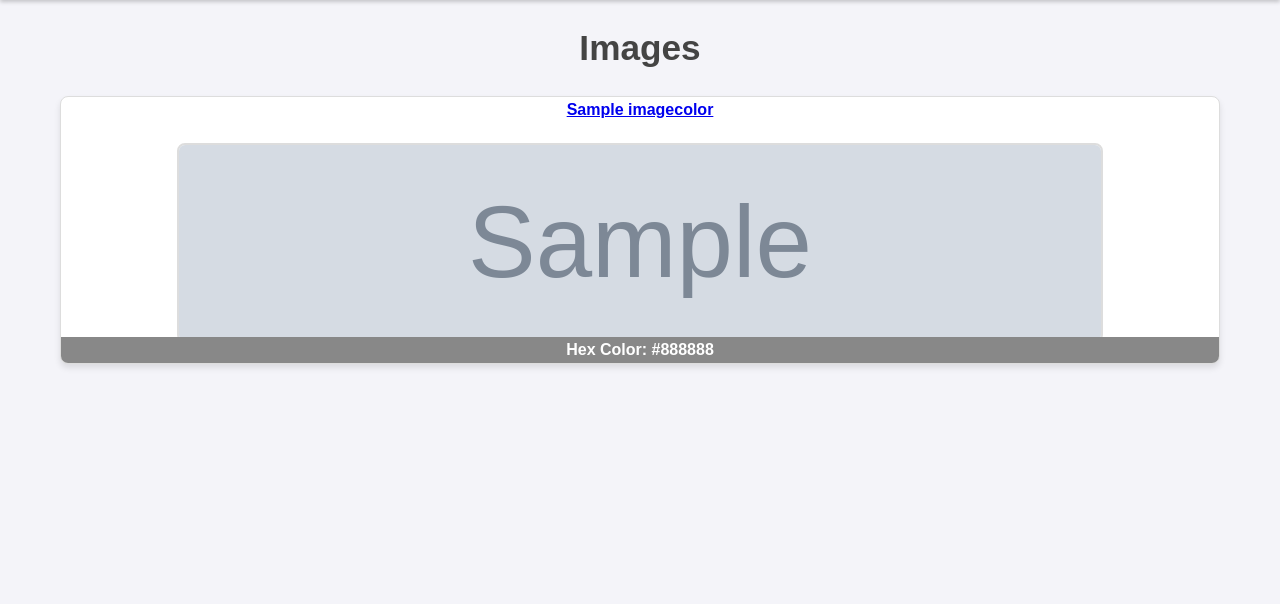
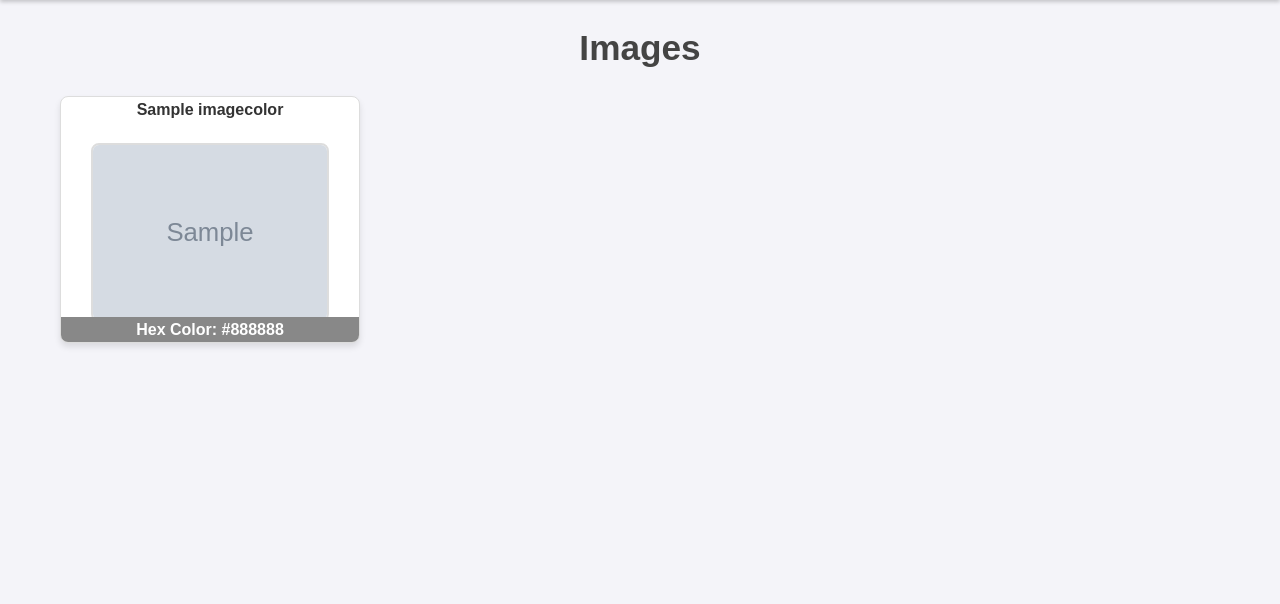
Before and after one commit to kagisowilly/django-file-upload, a Django app: page /images/ in a window 1280 px wide. Shown: the part 68-672 px from the top of the page. Run offline with Django 5.2, Linux system fonts and the light colour scheme; tables that the repository leaves empty hold one stand-in row (values such as "Sample post"); grey boxes marked "Sample" are stand-in pictures.

Commit message:
Added card styling and removed migration

```diff
--- a/static/css/image_lists.css
+++ b/static/css/image_lists.css
@@ -26,11 +26,17 @@ h1 {
     max-width: 1200px;
 }
 
+.image-grid > a{
+    text-decoration: none;
+    color: #333;
+}
+
 /* Individual image card */
 .image-card {
     background-color: #fff;
     border: 1px solid #ddd;
     border-radius: 8px;
+    max-width: 300px;
     position: relative;
     box-shadow: 0 4px 6px rgba(0, 0, 0, 0.1);
     overflow: hidden;
```
Also changed, not shown: imageupload/migrations/0002_remove_imagecolor_description.py (deleted).
